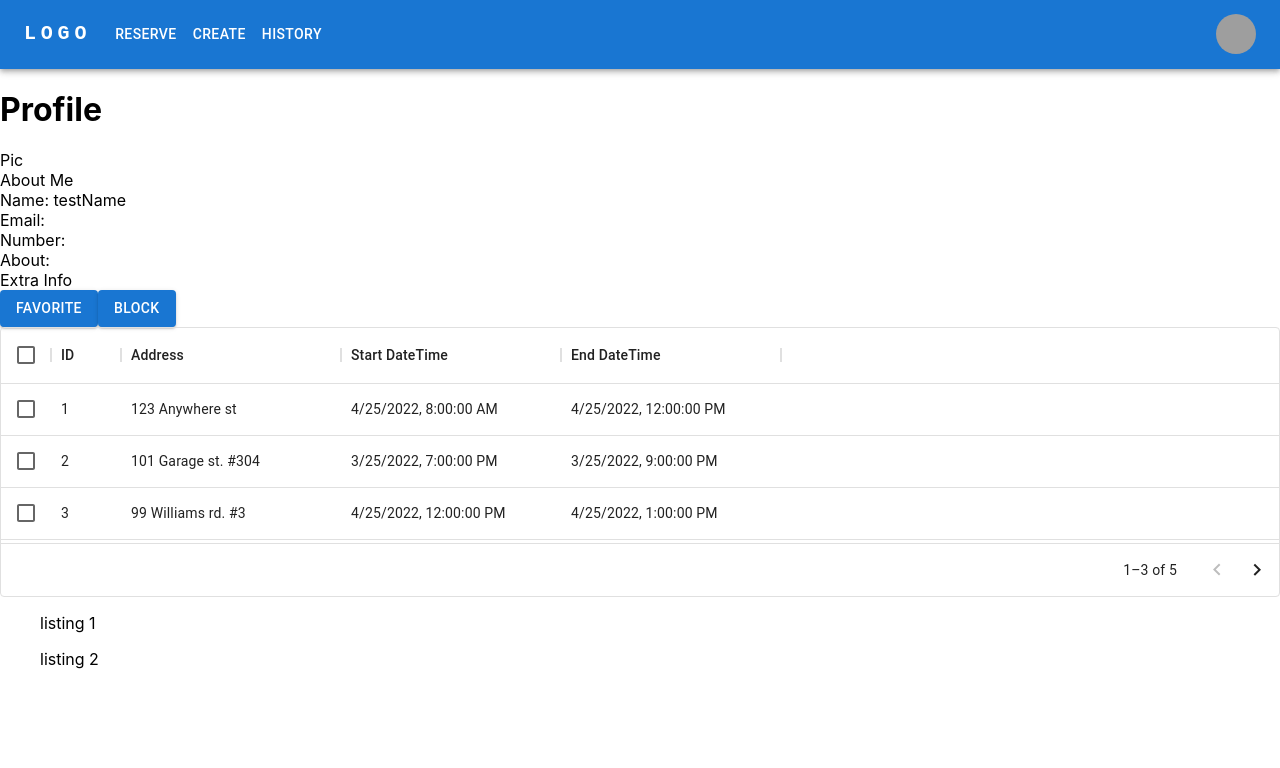
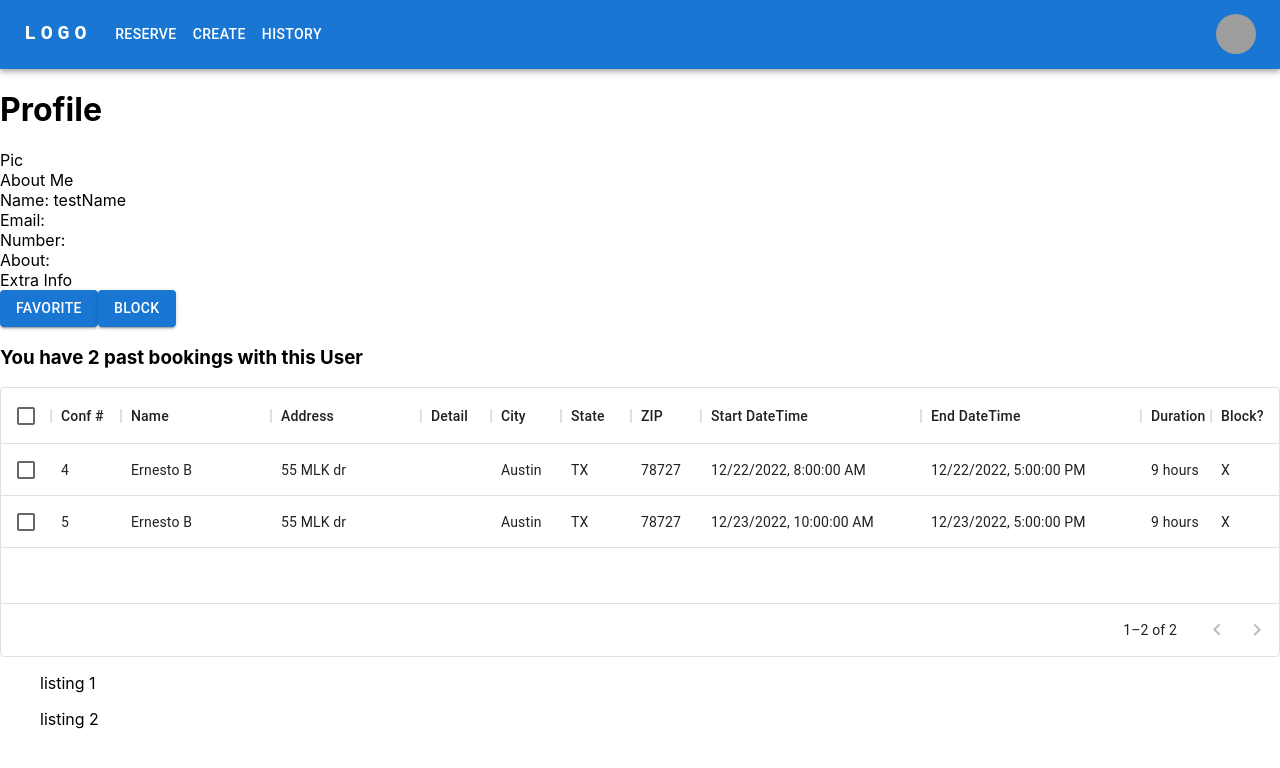
Before and after one commit to boc-bulbasaur/FindYourSpace, a Next.js app: page /profile in a window 1280 px wide. Shown: the top 768 px of the page. Built offline with nearby package versions, Linux system fonts and the light colour scheme; grey boxes are pictures that could not be loaded.

Commit message:
created renterHistory and refactored profile

```diff
--- a/components/historySummary.tsx
+++ /dev/null
@@ -1,31 +0,0 @@
-import * as React from 'react';
-import { DataGrid, GridColDef, GridValueGetterParams } from '@mui/x-data-grid';
-
-const columns: GridColDef[] = [
-  { field: 'id', headerName: 'ID', width: 70 },
-  { field: 'address', headerName: 'Address', width: 220 },
-  { field: 'startDateTime', type: 'dateTime', headerName: 'Start DateTime', width: 220 },
-  { field: 'endDateTime', type: 'dateTime', headerName: 'End DateTime', width: 220 },
-];
-
-const rows = [
-  { id: 1, address: '123 Anywhere st', startDateTime: new Date('2022-04-25 8:00'), endDateTime: new Date('2022-04-25 12:00')},
-  { id: 2, address: '101 Garage st. #304', startDateTime: new Date('2022-03-25 19:00'), endDateTime: new Date('2022-03-25 21:00')},
-  { id: 3, address: '99 Williams rd. #3', startDateTime: new Date('2022-04-25 12:00'), endDateTime: new Date('2022-04-25 13:00')},
-  { id: 4, address: '55 MLK dr.', startDateTime: new Date('2022-12-22 08:00'), endDateTime: new Date('2022-12-22 17:00')},
-  { id: 5, address: '55 MLK dr.', startDateTime: new Date('2022-12-23 10:00'), endDateTime: new Date('2022-12-23 17:00')},
-];
-
-export default function HistoryTable() {
-  return (
-    <div style={{ height: 270, width: '100%' }}>
-      <DataGrid
-        rows={rows}
-        columns={columns}
-        pageSize={3}
-        rowsPerPageOptions={[3]}
-        checkboxSelection
-      />
-    </div>
-  );
-}
--- a/components/profileAbout.tsx
+++ b/components/profile/profileAbout.tsx
@@ -1,7 +1,7 @@
 import React from 'react';
 import { render } from 'react-dom';
 import ProfileButtons from "./profileButtons";
-import HistoryTable from './historySummary';
+import ProfileTable from './profileTable';
 
 class ProfileAbout extends React.Component {
 
@@ -27,7 +27,8 @@ class ProfileAbout extends React.Component {
           About: {this.state.about}<br />
         <div>Extra Info</div>
         <ProfileButtons />
-        <HistoryTable />
+        <h3>You have 2 past bookings with this User</h3>
+        <ProfileTable />
       </div>
     )
   }
--- /dev/null
+++ b/components/profile/profileTable.tsx
@@ -0,0 +1,36 @@
+import * as React from 'react';
+import { DataGrid, GridColDef, GridValueGetterParams } from '@mui/x-data-grid';
+import Button from '@mui/material/Button';
+
+const columns: GridColDef[] = [
+  { field: 'id', headerName: 'Conf #', width: 70 },
+  { field: 'name', headerName: 'Name', width: 150 },
+  { field: 'address', headerName: 'Address', width: 150 },
+  { field: 'detail', headerName: 'Detail', width: 70 },
+  { field: 'city', headerName: 'City', width: 70 },
+  { field: 'state', headerName: 'State', width: 70 },
+  { field: 'zip', headerName: 'ZIP', width: 70 },
+  { field: 'startDateTime', type: 'dateTime', headerName: 'Start DateTime', width: 220 },
+  { field: 'endDateTime', type: 'dateTime', headerName: 'End DateTime', width: 220 },
+  { field: 'duration', headerName: 'Duration', width: 70 },
+  { field: 'block', headerName: 'Block?', width: 70 },
+];
+
+const rows = [
+  { id: 4, name: 'Ernesto B', address: '55 MLK dr', city: 'Austin', state: 'TX', zip: '78727', startDateTime: new Date('2022-12-22 08:00'), endDateTime: new Date('2022-12-22 17:00'), duration: '9 hours', block: 'X'},
+  { id: 5, name: 'Ernesto B', address: '55 MLK dr', city: 'Austin', state: 'TX', zip: '78727', startDateTime: new Date('2022-12-23 10:00'), endDateTime: new Date('2022-12-23 17:00'), duration: '9 hours', block: 'X'},
+];
+
+export default function HistoryTable() {
+  return (
+    <div style={{ height: 270, width: '100%' }}>
+      <DataGrid
+        rows={rows}
+        columns={columns}
+        pageSize={3}
+        rowsPerPageOptions={[3]}
+        checkboxSelection
+      />
+    </div>
+  );
+}
--- a/pages/index.tsx
+++ b/pages/index.tsx
@@ -61,6 +61,7 @@ export default function Home() {
         </div>
         <Link href="/profile">Profile</Link>
         <Link href="/reservation">book now!</Link>
+        <Link href="/renterHistory">Renter History</Link>
       </main>
 
       <footer className={styles.footer}>
--- a/pages/profile.tsx
+++ b/pages/profile.tsx
@@ -1,5 +1,5 @@
-import ProfileButtons from "../components/profileButtons";
-import ProfileAbout from "../components/profileAbout";
+import ProfileButtons from "../components/profile/profileButtons";
+import ProfileAbout from "../components/profile/profileAbout";
 import NavBar from "../components/navBar";
 
 export default function Profile() {
```
Also changed, not shown: components/historyTable.tsx (added, +39 -0 lines), pages/renterHistory.tsx (added, +17 -0 lines), .circleci/config.yml, components/profile/profileButtons.tsx (renamed from components/profileButtons.tsx).
